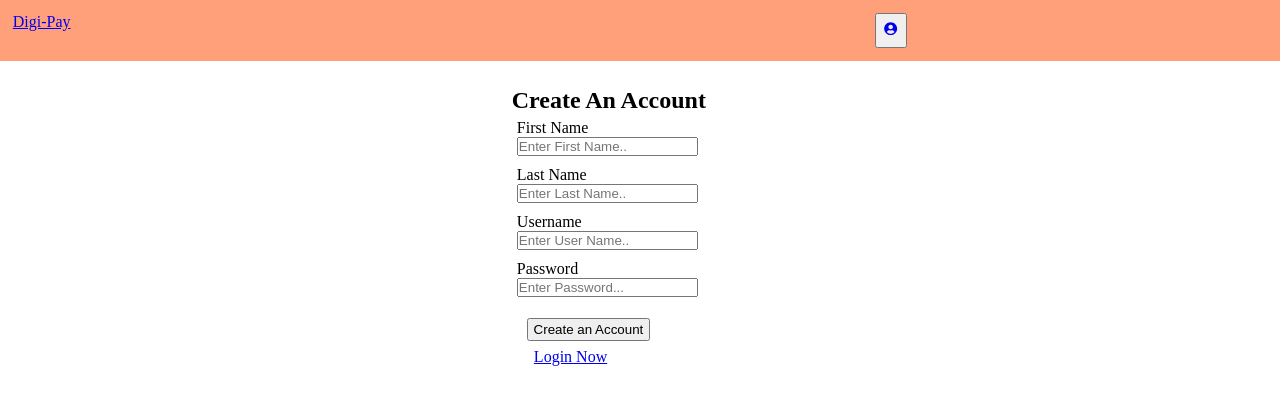
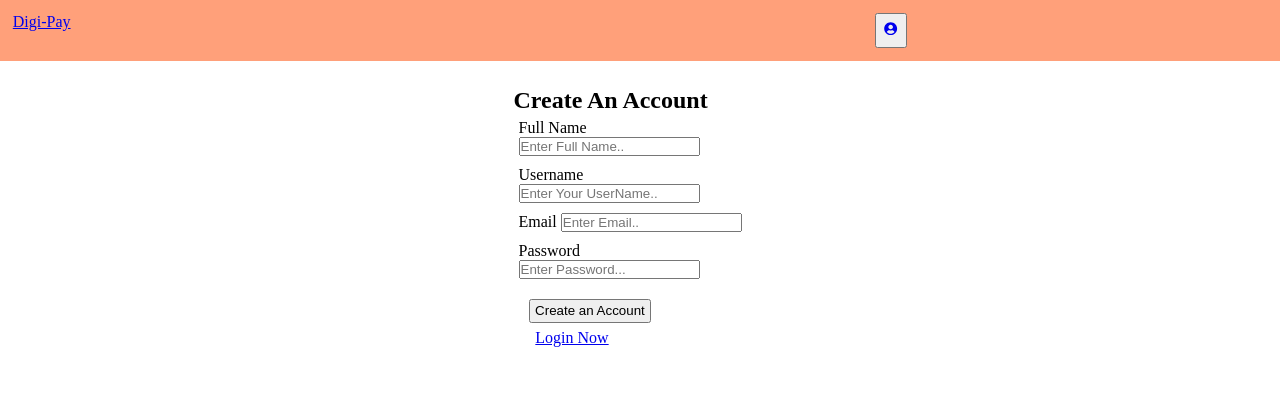
Before and after one commit to sarb001/Pay-me-Now, a React (Vite) app in the folder frontend/: page /signup in a window 1280 px wide. Shown: the top 404 px of the page. Built offline with nearby package versions, Linux system fonts and the light colour scheme; no server answers.

Commit message:
resetting schema -backend

```diff
--- a/frontend/src/components/Signup.jsx
+++ b/frontend/src/components/Signup.jsx
@@ -7,9 +7,9 @@ import { toast } from 'react-toastify' ;
 
 const Signup = () => {
 
-  const [firstname,setfirstname] = useState('');
-  const [lastname,setlastname]   = useState('');
+  const [fullname,setfullname] = useState('');
   const [username,setusername]   = useState('');
+  const [email,setemail] = useState('');
   const [password,setpassword]   = useState('');
 
   const  navigate = useNavigate();
@@ -18,9 +18,14 @@ const Signup = () => {
    const signuphandler = async(e) => {
        console.log('inside signuphandler');
        e.preventDefault();
-       await dispatch(RegisterUser({firstname,lastname,username,password}));
+       await dispatch(RegisterUser({fullname,username,email,password}));
        navigate('/login');
     }
+
+    // Full name
+    // username
+    // email
+    // password
 
   return (
     <>
@@ -30,21 +35,21 @@ const Signup = () => {
 
           <h2> Create An Account  </h2>
               <div style = {{padding:'2%'}}>
-                <label> First Name </label>
-                <input type = "text"  placeholder='Enter First Name..'
-                value = {firstname}  onChange={(e) => setfirstname(e.target.value)}  />
+                <label> Full Name </label>
+                <input type = "text"  placeholder='Enter Full Name..'
+                value = {fullname}  onChange={(e) => setfullname(e.target.value)}  />
               </div>
 
                 <div style = {{padding:'2%'}}>
-                <label> Last Name </label>
-                <input type = "text"  placeholder='Enter Last Name..'
-                value = {lastname}  onChange={(e) => setlastname(e.target.value)}  />
+                <label> Username </label>
+                <input type = "text"  placeholder='Enter Your UserName..'
+                value = {username}  onChange={(e) => setusername(e.target.value)}  />
                 </div>
 
                 <div style = {{padding:'2%'}}>
-                <label> Username </label>
-                <input type = "text"  placeholder='Enter User Name..'
-                value = {username}  onChange={(e) => setusername(e.target.value)}  />
+                <label> Email </label>
+                <input type = "email"  placeholder='Enter Email..'
+                value = {email}  onChange={(e) => setemail(e.target.value)}  />
                 </div>
 
                 <div style = {{padding:'2%'}}>
```
Also changed, not shown: 2 other files (tests, documents, lock files or other folders).
